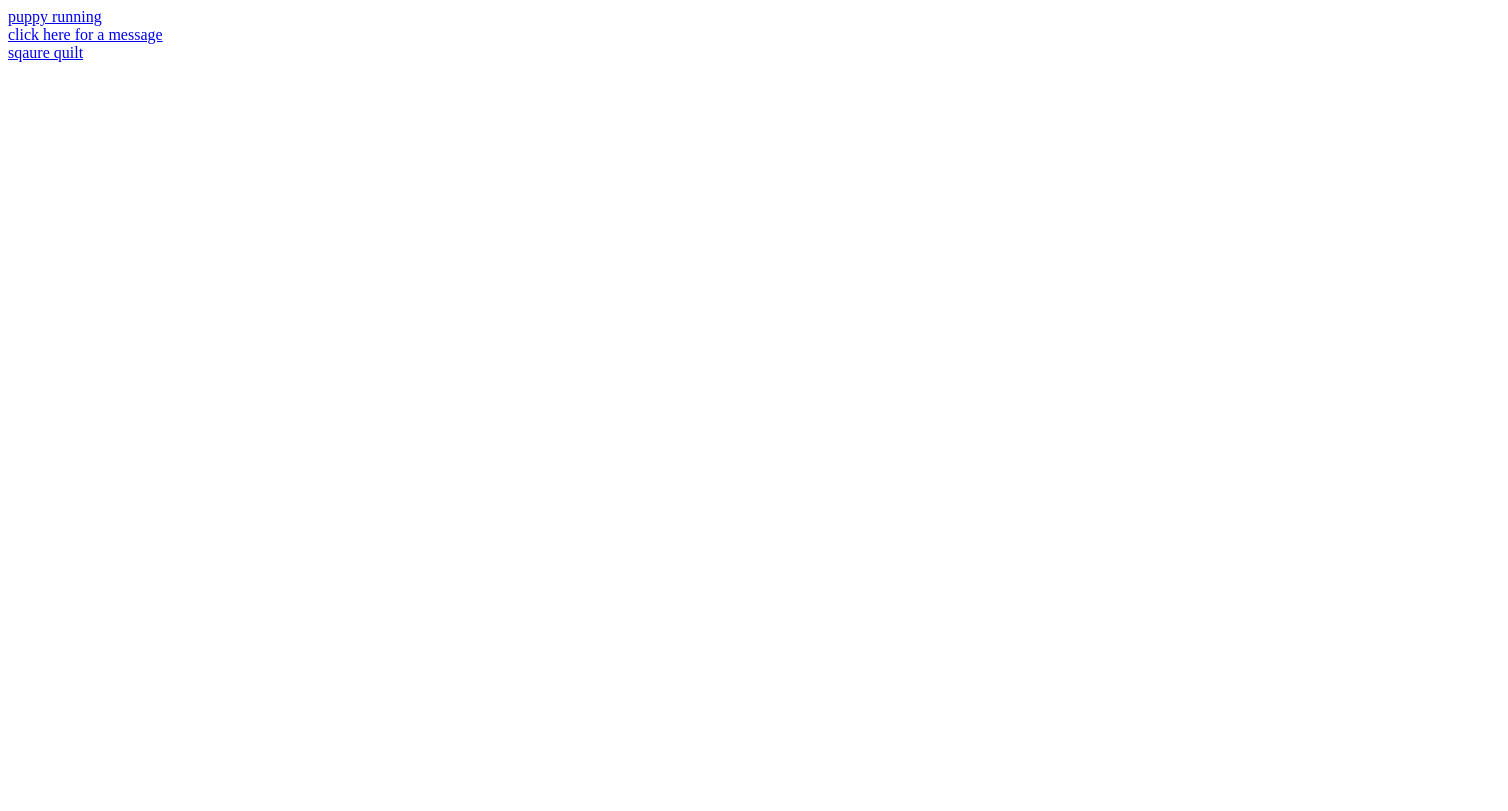
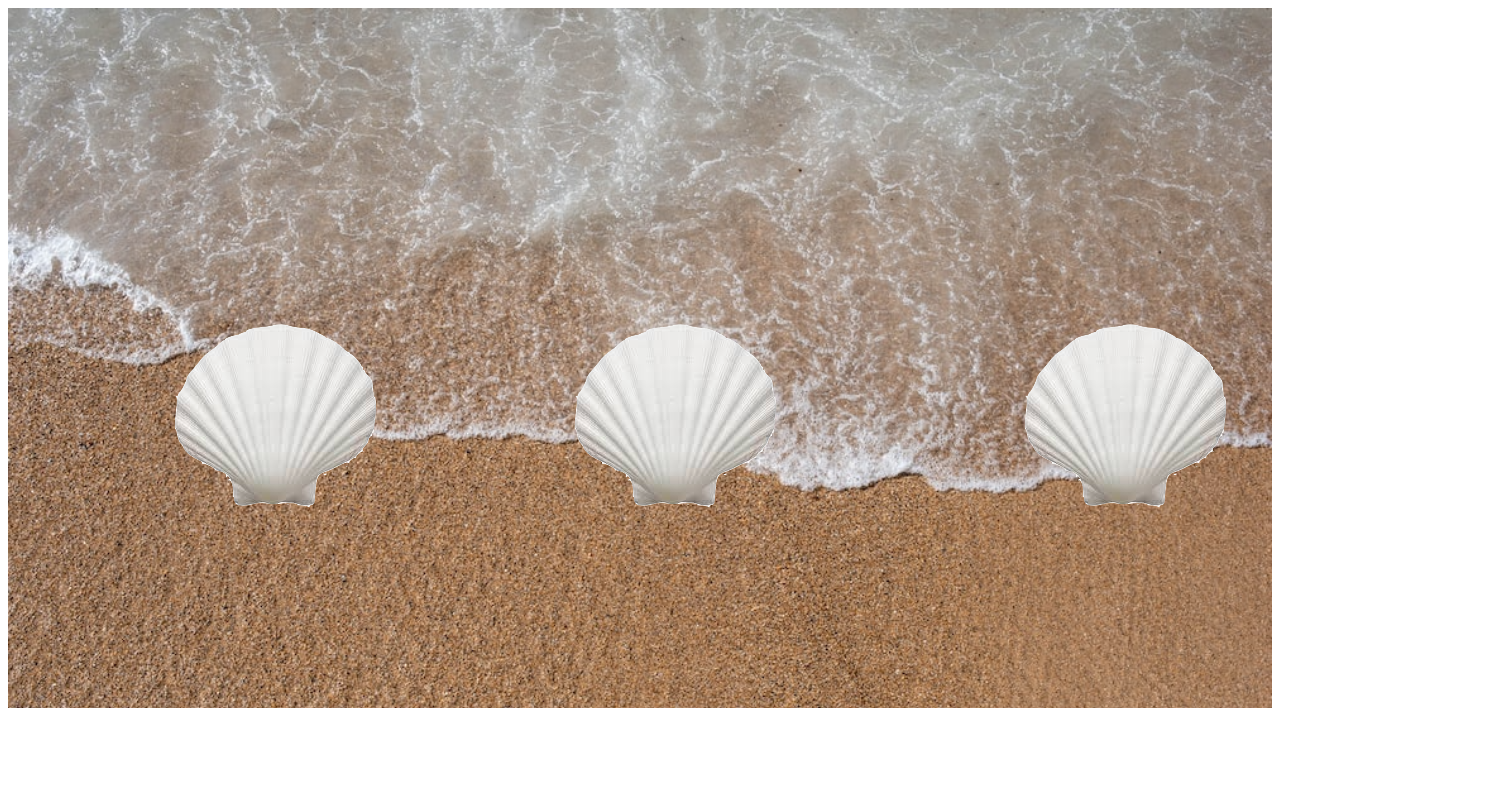
Before and after one commit to c24pl/c24pl.github.io, a plain HTML site: page projects.html in a window 1280 px wide. Shown: the top 811 px of the page, 1508 px wide, since content can reach past the window. Drawn offline with Linux system fonts and the light colour scheme.

Commit message:
FINALLY MAKING MY PROJECTS PAGE BETTER

```diff
--- a/projects.html
+++ b/projects.html
@@ -2,17 +2,61 @@
 <html>
 <head>
 	<title></title>
+	<style type="text/css">
+		#background{
+			width:100%;
+			height: 700px;
+			background-repeat: no-repeat;
+			background-size: cover;
+			background-image:url(sand.png);
+		}
+
+		#puppy{
+			width:500px;
+			height:500px;
+			background-image: url(shell.png);
+			background-repeat: no-repeat;
+			position: relative;
+			top:-400px;
+			left:150px;
+		}
+
+		#card{
+			width:500px;
+			height:500px;
+			background-image: url(shell.png);
+			background-repeat: no-repeat;
+			position: relative;
+			top:-900px;
+			left: 550px;
+		}
+
+		#squarequilt{
+			width:500px;
+			height:500px;
+			background-image: url(shell.png);
+			background-repeat: no-repeat;
+			position: relative;
+			top:-1400px;
+			left: 1000px;
+
+		}
+
+
+	</style>
 </head>
 <body>
 
+<div id=background></div>
+
  <a href="followingimage.html">
- 	<div id="puppy running project">puppy running</div>
+ 	<div id="puppy"></div>
 
  	<a href="card.html">
- 	<div id="card">click here for a message</div>
+ 	<div id="card"></div>
 
 <a href="storytell.html">
-	<div id="squarequilt">sqaure quilt</div>
+	<div id="squarequilt"></div>
 
 </body>
 </html>
```
Also changed, not shown: card.html (+10 -4 lines), followingimage.html (+7 -2 lines), storytell.html (+1 -1 lines), talkingface.html (added, +18 -0 lines), grass.jpg (added), grass.png (deleted), sand.png (added), shell.png (added), 1 other file.
